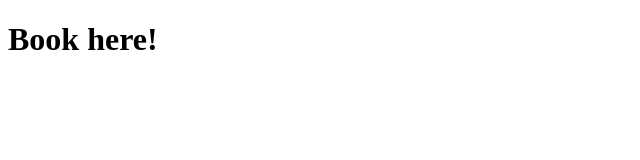
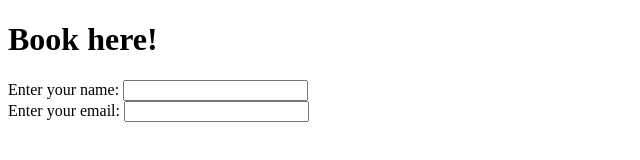
Before and after one commit to abhishekchavannn/fb-nr-marketing, a plain HTML site: page index.html in a window 1280 px wide. Shown: the whole page, without its empty margins (0-640 px from the left). Drawn offline with Linux system fonts and the light colour scheme.

Commit message:
Initial commit

```diff
--- a/index.html
+++ b/index.html
@@ -8,5 +8,12 @@
 </head>
 <body>
     <h1>Book here!</h1>
+    <form action="book.php">
+        <span>Enter your name:</span>
+        <input type="text" name="name" id="name">
+        <br>
+        <span>Enter your email:</span>
+        <input type="email" name="email" id="email">
+    </form>
 </body>
 </html>
```
